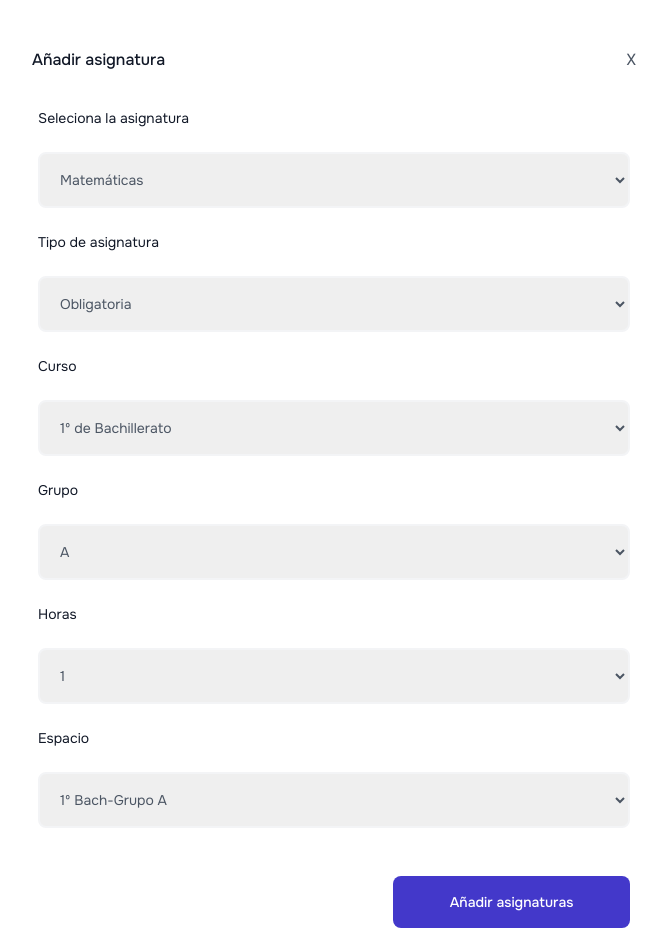
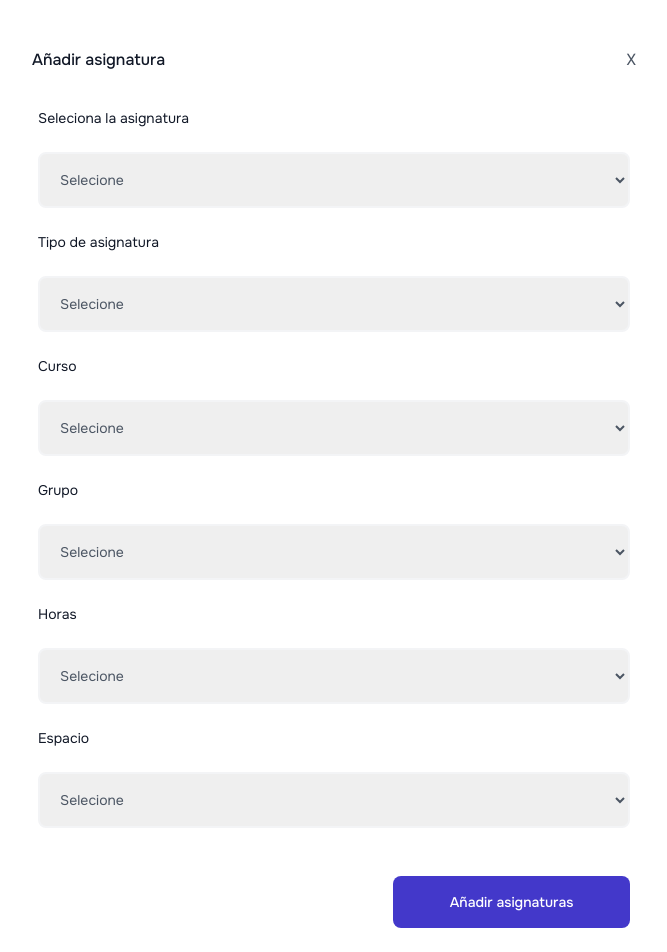
Before and after one commit to Naidev7/Teacher-dashboard, a Next.js app: page /pages/add in a window 1280 px wide. Shown: the top 952 px of the page, without its empty margins (306-973 px from the left). Built offline with nearby package versions, Linux system fonts and the light colour scheme; no server answers.

Commit message:
add select inputs done

```diff
--- a/app/globals.css
+++ b/app/globals.css
@@ -11,10 +11,9 @@
     font-weight: 400;
     font-size: 14px;
     line-height: 24px;
-    color: white;
 }
 .profile-gradient{
-  background: linear-gradient(180deg, #EAE9FE 0%, #D6D5FF 100%);
+  background: linear-gradient(180deg, #8699d2 0%, #D6D5FF 100%);
 }
 
 .custom-h3 {
--- a/components/Dashboard/Add.tsx
+++ b/components/Dashboard/Add.tsx
@@ -75,7 +75,7 @@ function Add() {
           value={newSubj.name}
           className="block w-full rounded-lg shadow-base p-4 border-2 border-gray-100   focus:border-blue-300 focus:ring focus:ring-blue-200 focus:ring-opacity-50 font-normal text-sm leading-4 text-gray-600 cursor-pointer"
         >
-          <option value="selecione" disabled>
+          <option value="selecione" selected hidden>
             Selecione
           </option>
           <option value="Matemáticas">Matemáticas</option>
@@ -97,7 +97,7 @@ function Add() {
           value={newSubj.type}
           className="block w-full rounded-lg shadow-base p-4 border-2 border-gray-100   focus:border-blue-300 focus:ring focus:ring-blue-200 focus:ring-opacity-50 font-normal text-sm leading-4  text-gray-600 cursor-pointer"
         >
-          <option disabled>Selecione</option>
+          <option selected hidden>Selecione</option>
           <option value="Obligatoria">Obligatoria</option>
           <option value="Optativa">Optativa</option>
         </select>
@@ -112,7 +112,7 @@ function Add() {
           value={newSubj.course}
           className="block w-full rounded-lg shadow-base p-4 border-2 border-gray-100   focus:border-blue-300 focus:ring focus:ring-blue-200 focus:ring-opacity-50 font-normal text-sm leading-4  text-gray-600 cursor-pointer"
         >
-          <option value="selecione" disabled>
+          <option selected value="selecione" hidden>
             Selecione
           </option>
           <option value="1º">1º de Bachillerato</option>
@@ -131,7 +131,7 @@ function Add() {
           value={newSubj.group}
           className="block w-full rounded-lg shadow-base p-4 border-2 border-gray-100   focus:border-blue-300 focus:ring focus:ring-blue-200 focus:ring-opacity-50 font-normal text-sm leading-4  text-gray-600 cursor-pointer"
         >
-          <option value="selecione" disabled>
+          <option selected value="selecione" hidden>
             Selecione
           </option>
           <option value="A">A</option>
@@ -149,7 +149,7 @@ function Add() {
           value={newSubj.hours}
           className="block w-full rounded-lg shadow-base p-4 border-2 border-gray-100   focus:border-blue-300 focus:ring focus:ring-blue-200 focus:ring-opacity-50 font-normal text-sm leading-4  text-gray-600 cursor-pointer"
         >
-          <option value="selecione" disabled>
+          <option selected value="selecione" hidden>
             Selecione
           </option>
           <option value="1">1</option>
@@ -170,7 +170,7 @@ function Add() {
           value={newSubj.spaces}
           className="block w-full rounded-lg shadow-base p-4 border-2 border-gray-100   focus:border-blue-300 focus:ring focus:ring-blue-200 focus:ring-opacity-50 font-normal text-sm leading-4  text-gray-600 cursor-pointer"
         >
-          <option value="selecione" disabled>
+          <option selected value="selecione" hidden>
             Selecione
           </option>
           <option value="1º Bach-Grupo A">1º Bach-Grupo A</option>
--- a/components/Dashboard/Menu.tsx
+++ b/components/Dashboard/Menu.tsx
@@ -33,7 +33,7 @@ function Sections() {
           pathname === section.href ? 'bg-sky-950 text-white rounded-lg p-2' : ''
         }`}>
           <div className="text-xl">{section.icon}</div>
-          <Link href={section.href} className="menuLinks text-white">
+          <Link href={section.href} className="menuLinks">
             {section.text}
           </Link>
         </article>
--- a/components/Dashboard/Profile.tsx
+++ b/components/Dashboard/Profile.tsx
@@ -18,8 +18,8 @@ function Profile() {
       <article className="flex lg:justify-around p-6 border-t-2 border-b-2 border-solid border-gray-200">
         <div className="flex flex-col lg:flex-row gap-y-6 lg:gap-x-4 ">
           <div className="profile-gradient p-2 rounded-2xl w-[96px] h-[96px] lg:w-[96px] lg:h-[96px] text-center">
-            <p className="text-indigo-700 leading-12 font-medium text-4xl mt-5 uppercase">
-              {firstNameInitial+ lastNameInitial}
+            <p className="text-white leading-12 font-medium text-4xl mt-5 uppercase">
+              {firstNameInitial+ lastNameInitial }
             </p>
           </div>
           <span className="flex flex-col justify-center lg:items-start gap-y-2  text-gray-500 text-sm">
--- a/components/Dashboard/SubjectsList.tsx
+++ b/components/Dashboard/SubjectsList.tsx
@@ -33,18 +33,18 @@ export default async function SubjectsList() {
 
   return (
     <>
-      <div className="w-[80%] m-auto tabla-desktop">
+      <div className="w-[90%] mb-8  tabla-desktop">
         <div className="min-w-full">
-          <table className="mt-8 lg:w-full sm:w-auto sm:min-w-full border-gray-300 m-auto shadow-lg rounded-2xl divide-y divide-gray-200">
+          <table className=" mt-6 ml-6 lg:w-full sm:w-auto sm:min-w-full m-auto shadow-lg divide-y divide-gray-200">
             <thead className="bg-sky-950">
               <tr>
-                <th className="custom-th rounded-l-xl">Nombre</th>
+                <th className="custom-th rounded-l-2xl">Nombre</th>
                 <th className="custom-th">Tipo</th>
                 <th className="custom-th">Curso</th>
                 <th className="custom-th">Grupo</th>
                 <th className="custom-th">Horas Semana</th>
                 <th className="custom-th">Espacio Regular</th>
-                <th className="custom-th rounded-r-xl">Acciones</th>
+                <th className="custom-th rounded-r-2xl">Acciones</th>
               </tr>
             </thead>
             <tbody>
@@ -80,8 +80,8 @@ export default async function SubjectsList() {
         </div>
       </div>
 
-      <div className="flex flex-col mt-8">
-        <div className="tabla-mobile shadow overflow-hidden sm:rounded-lg">
+      <div className="flex flex-col tabla-mobile">
+        <div className="shadow overflow-hidden sm:rounded-lg">
           <div className="grid grid-cols-2 md:grid-cols-3 gap-4">
             <div className="p-4 border border-gray-200 rounded">
               <div className="text-sm font-medium text-gray-500">Nombre</div>
--- a/components/Main.tsx
+++ b/components/Main.tsx
@@ -8,7 +8,7 @@ export default function Main() {
       <section className="hidden sm:block">
       <Menu />
       </section>
-      <section className=" flex flex-col lg:ml-9 w-full p-6  bg-gray-50 ">
+      <section className=" flex flex-col lg:ml-9 w-full p-6 h-screen  bg-gray-50 ">
       <Dashboard />
       <SubjectsList/>
       </section>
```
